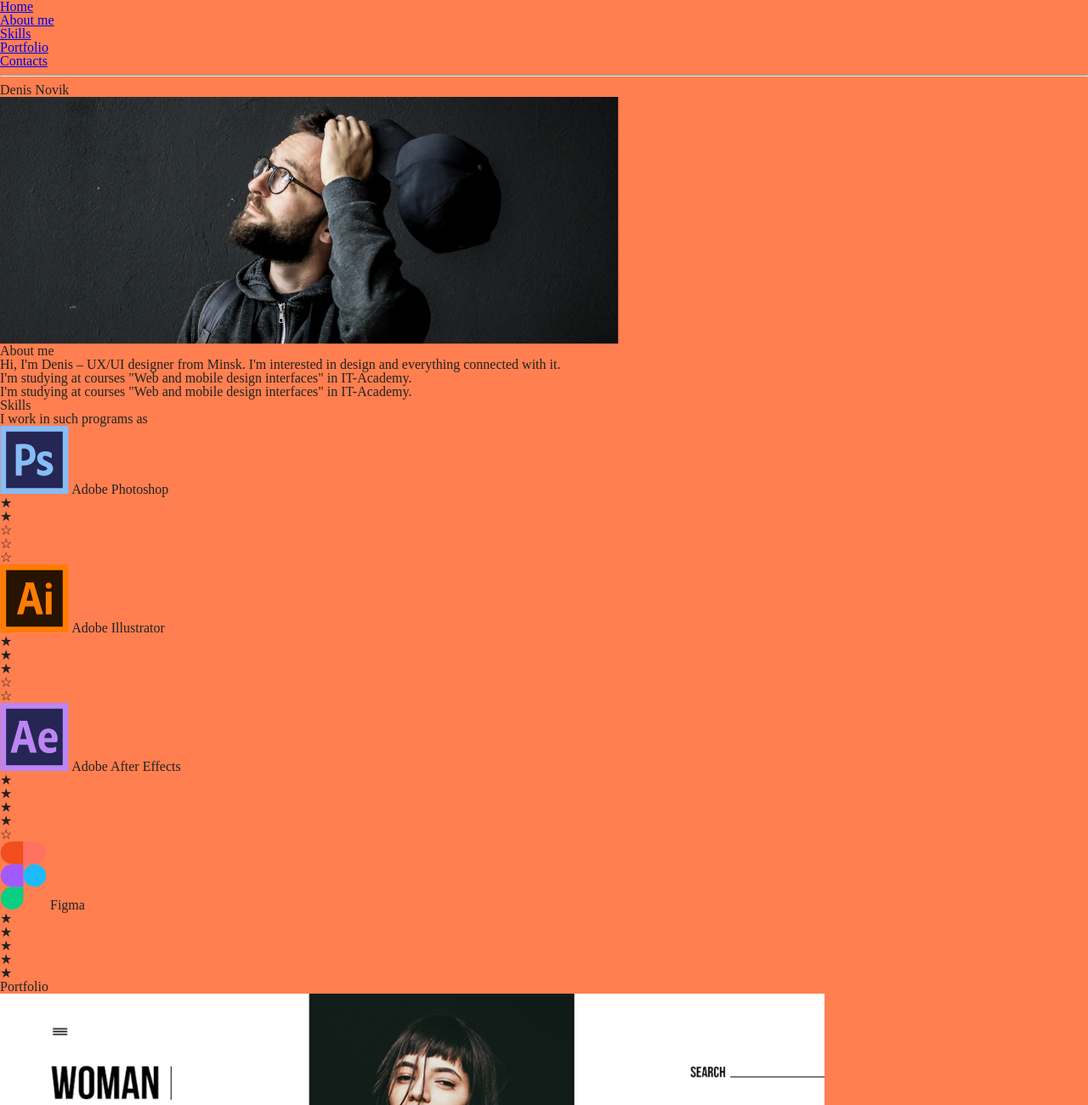
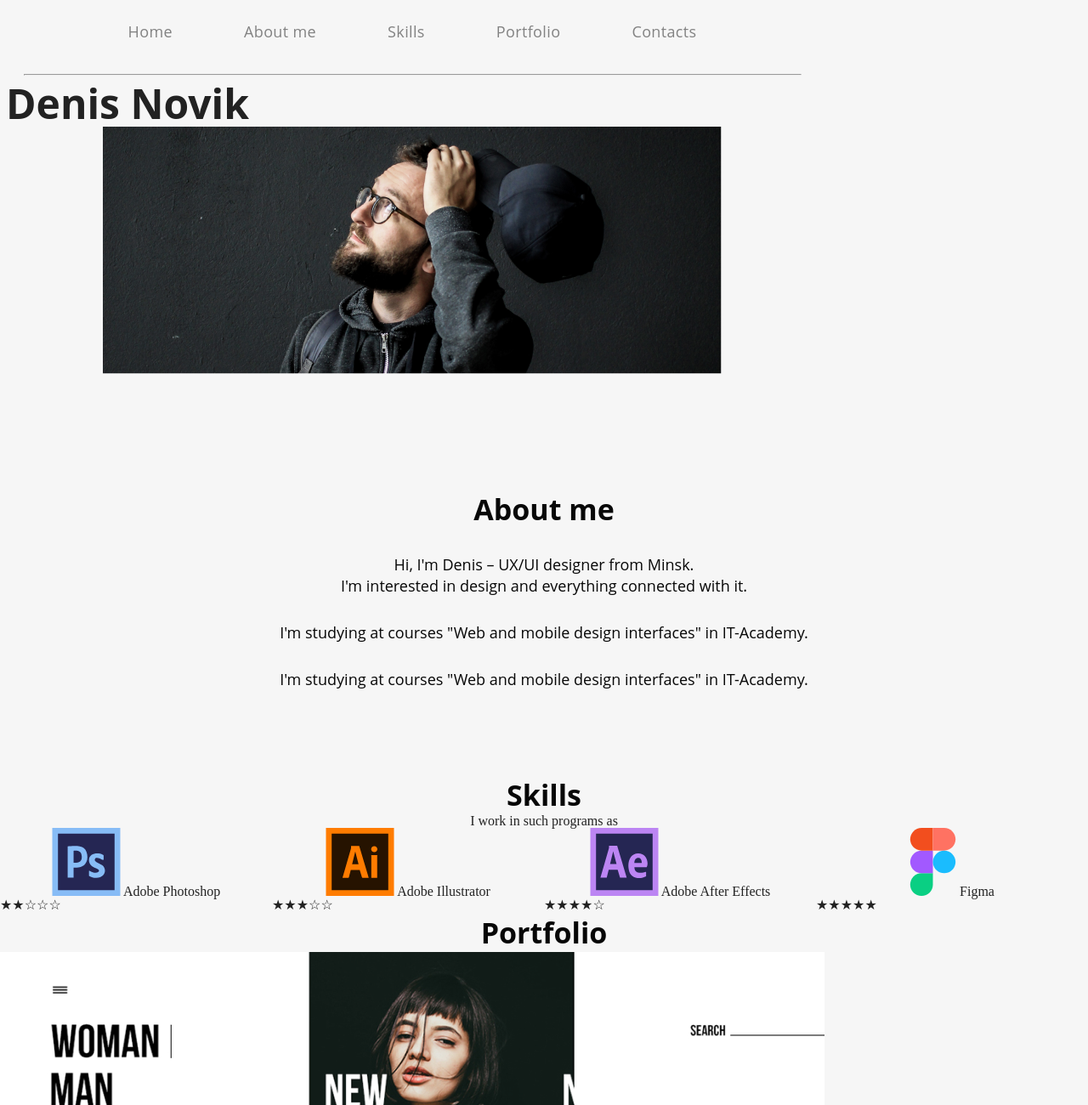
Before and after one commit to 08-11-2022-FE/ivan_ih0lkin_7, a plain HTML site: page index.html in a window 1280 px wide. Shown: the top 1300 px of the page at 85% size. Drawn offline with Linux system fonts and the light colour scheme.

Commit message:
in process

```diff
--- a/index.html
+++ b/index.html
@@ -1,3 +1,4 @@
+
 <!DOCTYPE html>
 <html lang="en">
     <head>
@@ -10,16 +11,18 @@
     </head>
     <body>
         <header>
+            <div class="nav">
                 <nav>
-                <ul>
-                    <li><a href="#Home">Home</a></li>
-                    <li><a href="#About">About me</a></li>
-                    <li><a href="#Skills">Skills</a></li>
-                    <li><a href="#Portfolio">Portfolio</a></li>
-                    <li><a href="#Contacts">Contacts</a></li>
+                    <ul class="nav_ul">
+                        <li class="nav_ul_li"><a href="#Home">Home</a></li>
+                        <li class="nav_ul_li"><a href="#About">About me</a></li>
+                        <li class="nav_ul_li"><a href="#Skills">Skills</a></li>
+                        <li class="nav_ul_li"><a href="#Portfolio">Portfolio</a></li>
+                        <li class="nav_ul_li"><a href="#Contacts">Contacts</a></li>
                     </ul>
                     <hr>
                 </nav>
+            </div>
         </header>
         <main>
             <header id="Home">
@@ -28,7 +31,7 @@
             </header>
             <section id="About">
                 <h2>About me</h2>
-                <p>Hi, I'm Denis – UX/UI designer from Minsk. I'm interested in design and everything connected with it.</p>
+                <p>Hi, I'm Denis – UX/UI designer from Minsk.<br > I'm interested in design and everything connected with it.</p>
                 <p>I'm studying at courses "Web and mobile design interfaces" in IT-Academy.</p>
                 <p>I'm studying at courses "Web and mobile design interfaces" in IT-Academy.</p>
             </section>
@@ -36,22 +39,22 @@
                 <h2>Skills</h2>
                 <span>I work in such programs as</span>
                 <div>
-                    <div>
+                    <div class="skills">
                         <svg width="81" height="80" viewBox="0 0 81 80" fill="none" xmlns="http://www.w3.org/2000/svg">
                             <path d="M80.5 0H0.5V80H80.5V0Z" fill="#87BCF6"/>
                             <path d="M73.7955 6.7041H7.20468V73.2953H73.7955V6.7041Z" fill="#252653"/>
                             <path fill-rule="evenodd" clip-rule="evenodd" d="M59.8125 31.4519C53.8885 28.4456 43.6895 29.9019 43.6895 37.7454C43.6895 43.5863 47.706 45.8853 52.6168 47.8149C59.5954 50.556 52.8133 55.7364 44.2943 50.3791C44.2943 50.3791 43.9893 50.2283 43.8394 50.3791C43.6895 50.53 43.6895 50.6808 43.6895 50.8368C43.6895 50.9877 43.6895 56.4646 43.6895 56.4646C46.667 57.9989 48.8898 58.7791 52.3274 58.7427C63.4155 58.6283 65.0128 47.945 59.1146 43.836C58.0446 43.087 55.1808 41.5943 54.2762 41.2458C49.5876 39.4462 49.9857 36.8872 51.4744 35.5973C53.1183 34.1669 57.6776 36.3306 59.5954 37.5373C60.7585 38.2603 60.9497 37.3605 60.9446 36.5699L60.9291 32.8302C60.9291 31.9408 60.6241 31.868 59.8125 31.4519ZM25.5711 40.7933V27.0933C25.5711 27.0256 25.8089 26.7916 25.8709 26.7916C31.6398 26.4951 34.9223 27.629 35.217 33.8288C35.553 40.9441 29.6238 41.095 25.5711 41.095V40.7933ZM18.6132 21.7672V58.5971H25.5711V46.7279C34.1211 47.3416 41.8337 44.2573 41.8337 34.3126C41.8337 30.3024 40.5931 26.2663 37.6517 23.8269C33.5421 20.4149 23.9376 21.1743 18.6132 21.7672Z" fill="#87BCF6"/>
                             </svg>
                         <span>Adobe Photoshop</span>
-                        <ul>
-                            <li>★</li>
-                            <li>★</li>
-                            <li>☆</li>
-                            <li>☆</li>
-                            <li>☆</li>
+                        <ul class="stars">
+                            <li class="star">★</li>
+                            <li class="star">★</li>
+                            <li class="star">☆</li>
+                            <li class="star">☆</li>
+                            <li class="star">☆</li>
                         </ul>
                     </div>
-                    <div>
+                    <div class="skills">
                         <svg width="81" height="80" viewBox="0 0 81 80" fill="none" xmlns="http://www.w3.org/2000/svg">
                             <path d="M80.5 0H0.5V80H80.5V0Z" fill="#FF7C00"/>
                             <path d="M73.7956 6.7041H7.20471V73.2953H73.7956V6.7041Z" fill="#261300"/>
@@ -60,15 +63,15 @@
                             <path fill-rule="evenodd" clip-rule="evenodd" d="M40.195 49.4013L42.7848 58.0301C42.9192 58.5399 43.1828 58.6647 43.5395 58.6595H50.1717C50.6835 58.6647 50.7197 58.5086 50.6421 58.1654L39.6884 21.4031C39.6677 21.3355 39.616 21.2887 39.5127 21.2887L30.3268 21.2627C29.965 21.2627 29.9598 21.4499 29.9908 21.8036C30.1045 23.0831 30.0425 23.8009 29.7737 24.8047L20.0761 58.1862C19.9727 58.5034 19.9986 58.6595 20.4121 58.6647L26.6721 58.6595C27.3338 58.6387 27.37 58.4566 27.4837 58.1238L29.6548 49.4013H40.195ZM38.8562 42.6917H31.2521L34.9378 27.6914L38.8562 42.6917Z" fill="#FF7C00"/>
                             </svg>
                         <span>Adobe Illustrator</span>
-                        <ul>
-                            <li>★</li>
-                            <li>★</li>
-                            <li>★</li>
-                            <li>☆</li>
-                            <li>☆</li>
+                        <ul class="stars">
+                            <li class="star">★</li>
+                            <li class="star">★</li>
+                            <li class="star">★</li>
+                            <li class="star">☆</li>
+                            <li class="star">☆</li>
                         </ul>
                     </div>
-                    <div>
+                    <div class="skills">
                         <svg width="81" height="80" viewBox="0 0 81 80" fill="none" xmlns="http://www.w3.org/2000/svg">
                             <path d="M80.5 0H0.5V80H80.5V0Z" fill="#BC85F3"/>
                             <path d="M73.7956 6.7041H7.20471V73.2953H73.7956V6.7041Z" fill="#252653"/>
@@ -76,15 +79,15 @@
                             </svg>
 
                             <span>Adobe After Effects</span>
-                            <ul>
-                                <li>★</li>
-                                <li>★</li>
-                                <li>★</li>
-                                <li>★</li>
-                                <li>☆</li>
+                            <ul class="stars">
+                                <li class="star">★</li>
+                                <li class="star">★</li>
+                                <li class="star">★</li>
+                                <li class="star">★</li>
+                                <li class="star">☆</li>
                             </ul>
                     </div>
-                    <div>
+                    <div class="skills">
                         <svg width="55" height="80" viewBox="0 0 55 80" fill="none" xmlns="http://www.w3.org/2000/svg">
                             <path d="M14.1666 79.9997C21.5266 79.9997 27.4999 74.0263 27.4999 66.6663V53.333H14.1666C6.80659 53.333 0.833252 59.3063 0.833252 66.6663C0.833252 74.0263 6.80659 79.9997 14.1666 79.9997Z" fill="#0ACF83"/>
                             <path d="M0.833252 40.0003C0.833252 32.6403 6.80659 26.667 14.1666 26.667H27.4999V53.3337H14.1666C6.80659 53.3337 0.833252 47.3603 0.833252 40.0003Z" fill="#A259FF"/>
@@ -93,12 +96,12 @@
                             <path d="M54.1667 40.0003C54.1667 47.3603 48.1933 53.3337 40.8333 53.3337C33.4733 53.3337 27.5 47.3603 27.5 40.0003C27.5 32.6403 33.4733 26.667 40.8333 26.667C48.1933 26.667 54.1667 32.6403 54.1667 40.0003Z" fill="#1ABCFE"/>
                             </svg>
                          <span>Figma</span>
-                         <ul>
-                            <li>★</li>
-                            <li>★</li>
-                            <li>★</li>
-                            <li>★</li>
-                            <li>★</li>
+                         <ul class="stars">
+                            <li class="star">★</li>
+                            <li class="star">★</li>
+                            <li class="star">★</li>
+                            <li class="star">★</li>
+                            <li class="star">★</li>
                         </ul>
                     </div>
                 </div>
@@ -138,6 +141,7 @@
             <p>Want to know more or just chat?</p>
             <p>You are welcome!</p>
             <button>Send message</button>
+            <div>
                 <ul>
                     <li>
                         <a href="" target="_blank">
@@ -169,6 +173,7 @@
                         </a>
                     </li>
                 </ul>
+            </div>
             <p>Like me on LinkedIn, Instagram, Behance, Dribble</p>
         </footer>
     </body>
--- a/style/index.css
+++ b/style/index.css
@@ -1,4 +1,107 @@
+
 body{
-    background-color: coral;
+    background:  #F6F6F6;
 }
-/*  */
+
+.nav{
+    text-align: center;
+    /* height: 80px;
+    width: 1440px; */
+    /* border: solid 1px red; */
+    padding: 27.5px 27.5px 0 27.5px;
+}
+header{
+    width: 970px;
+}
+.nav_ul_li {
+display: inline;
+padding: 40px;
+height: 47px;
+font-size: 18px;
+font-family: 'Open Sans';
+font-style: normal;
+font-weight: 400;
+letter-spacing: 0.02em;
+letter-spacing: 0.02em;
+margin-top: 27.5px;
+}
+#About{
+    text-align: center;
+    font-family: 'Open Sans';
+font-style: normal;
+font-weight: 400;
+font-size: 18px;
+line-height: 25px;
+text-align: center;
+
+/* Black */
+color: #070707;
+}
+hr{
+    margin-top: 40px;
+    margin-bottom: 0;
+}
+a{
+    color: #828282;
+    text-decoration: none;
+}
+h1{
+    width: 300px;
+    height: 60px;
+
+    font-family: 'Open Sans';
+    font-style: normal;
+    font-weight: 700;
+    font-size: 48px;
+    line-height: 65px;
+    /* margin-left: 235px; */
+
+}
+#Home{
+    text-align: center;
+    width: 970px;
+    height: 387px;
+}
+h2{
+    font-family: 'Open Sans';
+    font-style: normal;
+    font-weight: 700;
+    font-size: 34px;
+    line-height: 46px;
+    text-align: center;
+
+    /* Black */
+    color: #070707;
+    padding-top: 100px;
+}
+p{
+   padding-top: 30px;
+}
+#Skills{
+   text-align: center;
+}
+.skills{
+    display: inline-block;
+    width: 25%;
+    float: left;
+
+}
+/* .stars{
+    display: inline;
+    width: 20%;
+    float: left;
+} */
+.star{
+    /* display: inline; */
+    /* width: 20%; */
+    float: left;
+}
+/* #Contacts{
+    text-justify: center; */
+}
+.container-li{
+    display: inline-block;
+    float: left;
+    wi
+
+}
```
Lines whose indentation alone changed are shown as unchanged.
